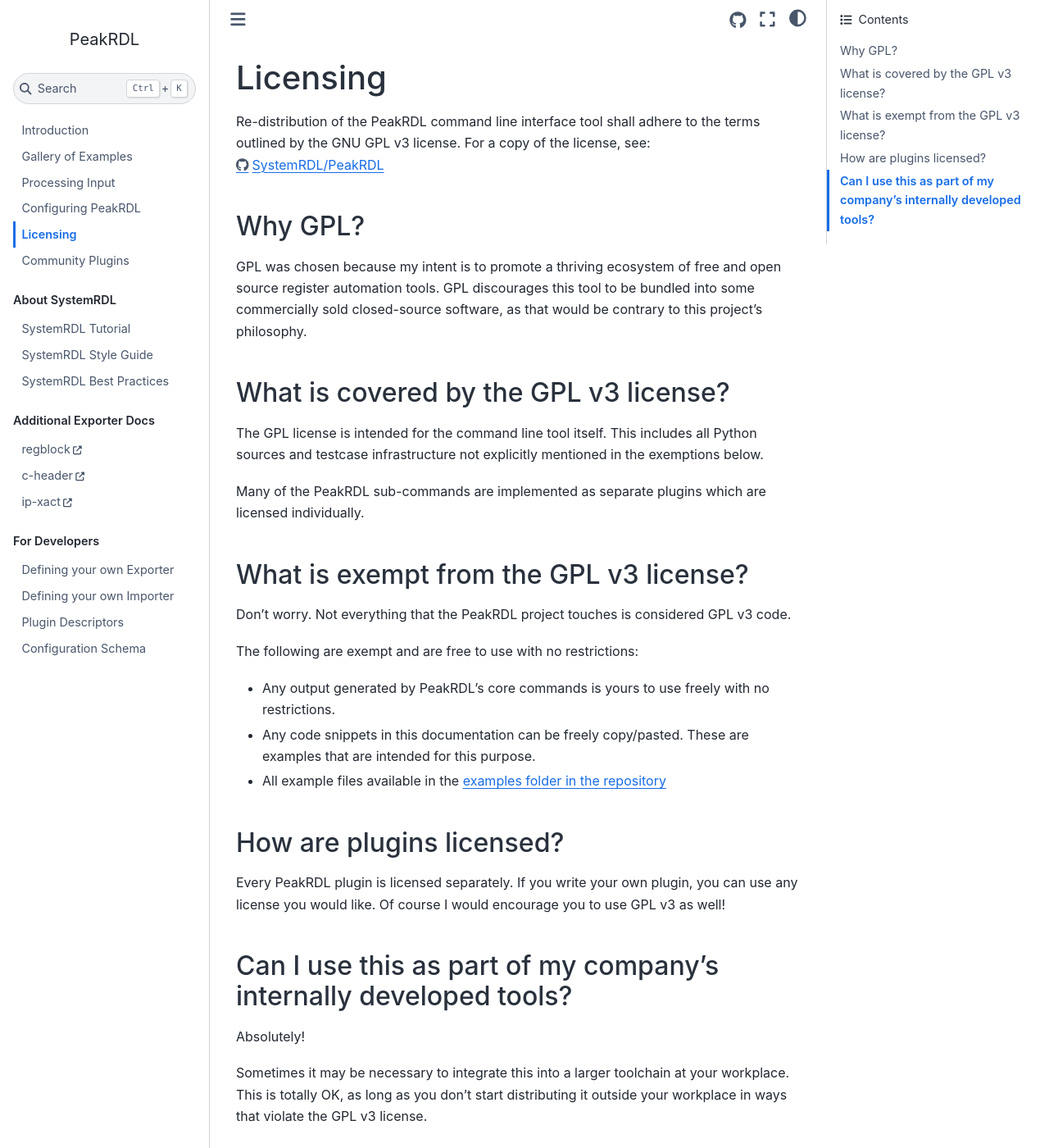
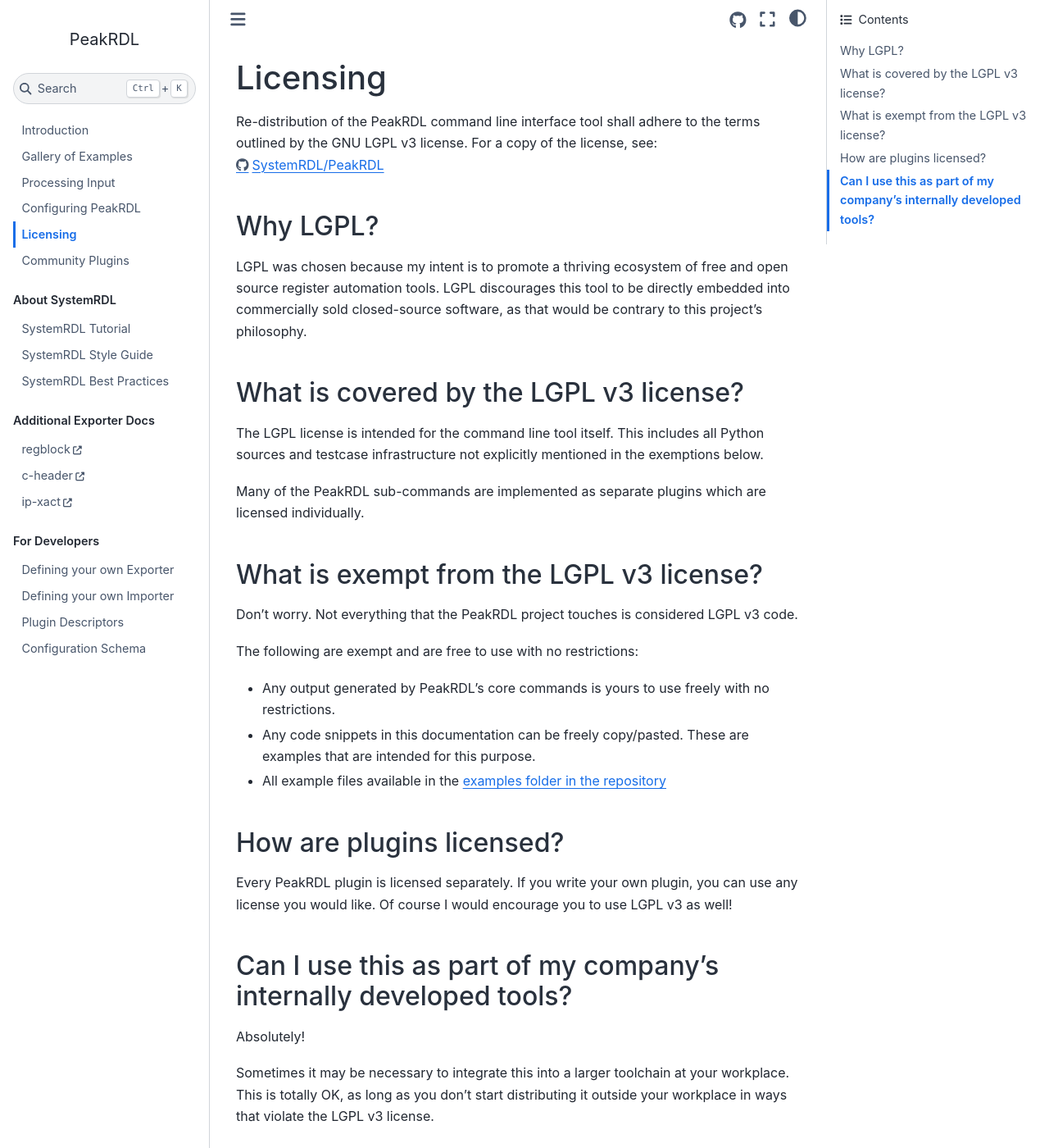
Before and after one commit to SystemRDL/PeakRDL, a Sphinx documentation site: the page built from docs/licensing.rst, in a window 1280 px wide and 1400 px high. Shown: the whole window at 82% size. Built offline with Sphinx 7.4.7 and the Sphinx Book theme 1.1.4, drawn with Linux system fonts in a browser that asks for light colours.

Commit message:
Change license to LGPLv3

```diff
--- a/docs/licensing.rst
+++ b/docs/licensing.rst
@@ -2,21 +2,21 @@
 =========
 
 Re-distribution of the PeakRDL command line interface tool shall adhere to the
-terms outlined by the GNU GPL v3 license. For a copy of the license, see:
+terms outlined by the GNU LGPL v3 license. For a copy of the license, see:
 https://github.com/SystemRDL/PeakRDL/blob/main/LICENSE
 
 
-Why GPL?
---------
-GPL was chosen because my intent is to promote a thriving ecosystem of free and
-open source register automation tools. GPL discourages this tool to be bundled
-into some commercially sold closed-source software, as that would be contrary to
-this project's philosophy.
+Why LGPL?
+---------
+LGPL was chosen because my intent is to promote a thriving ecosystem of free and
+open source register automation tools. LGPL discourages this tool to be directly
+embedded into commercially sold closed-source software, as that would be
+contrary to this project's philosophy.
 
 
-What is covered by the GPL v3 license?
---------------------------------------
-The GPL license is intended for the command line tool itself. This includes all
+What is covered by the LGPL v3 license?
+---------------------------------------
+The LGPL license is intended for the command line tool itself. This includes all
 Python sources and testcase infrastructure not explicitly mentioned in the
 exemptions below.
 
@@ -24,10 +24,10 @@
 licensed individually.
 
 
-What is exempt from the GPL v3 license?
+What is exempt from the LGPL v3 license?
 ---------------------------------------
 Don't worry. Not everything that the PeakRDL project touches is considered
-GPL v3 code.
+LGPL v3 code.
 
 The following are exempt and are free to use with no restrictions:
 
@@ -41,7 +41,7 @@
 -------------------------
 Every PeakRDL plugin is licensed separately. If you write your own plugin, you
 can use any license you would like. Of course I would encourage you to use
-GPL v3 as well!
+LGPL v3 as well!
 
 
 Can I use this as part of my company's internally developed tools?
@@ -50,4 +50,4 @@
 
 Sometimes it may be necessary to integrate this into a larger toolchain at your
 workplace. This is totally OK, as long as you don't start distributing it
-outside your workplace in ways that violate the GPL v3 license.
+outside your workplace in ways that violate the LGPL v3 license.
```
Also changed, not shown: 3 other files.
